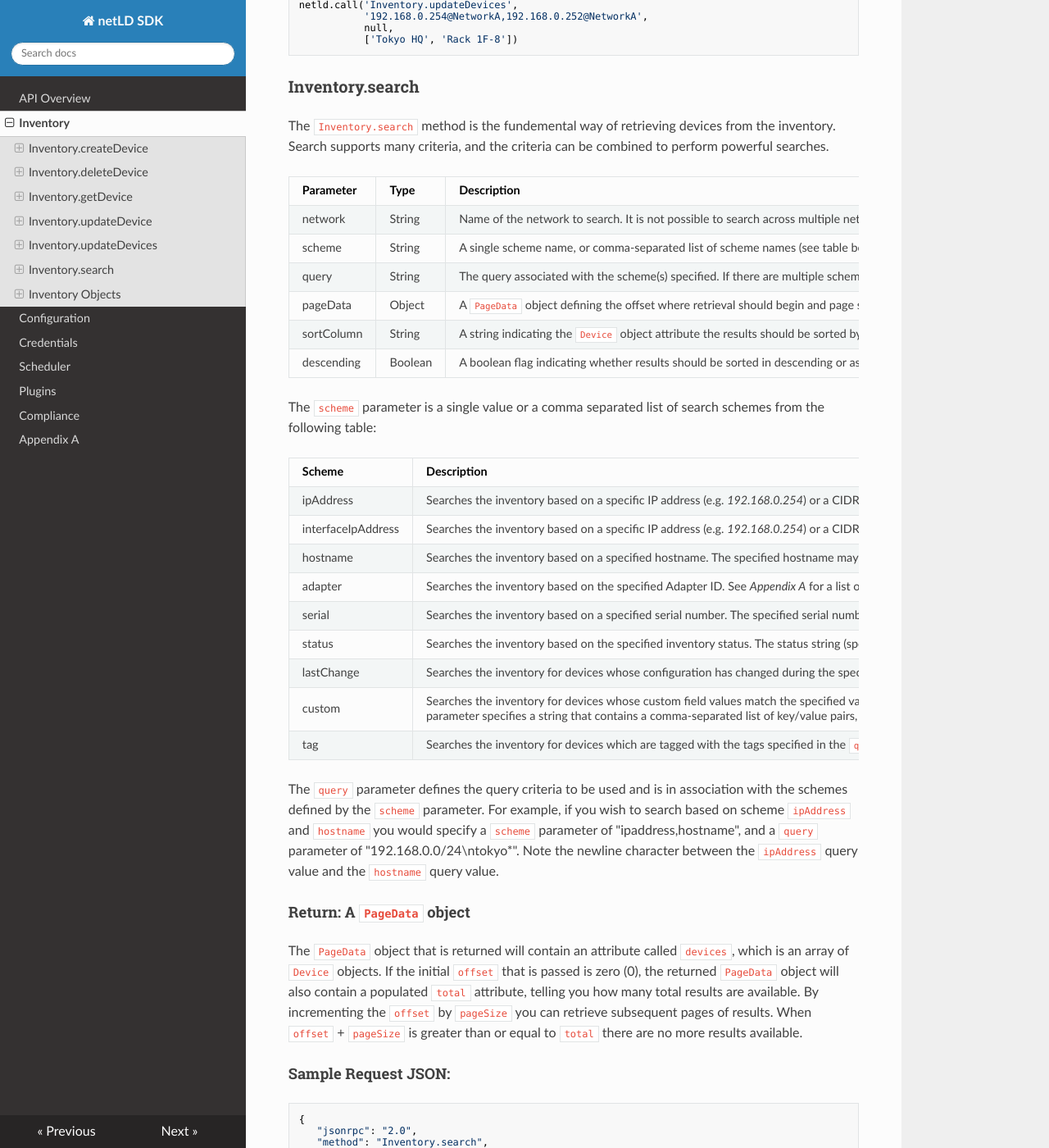
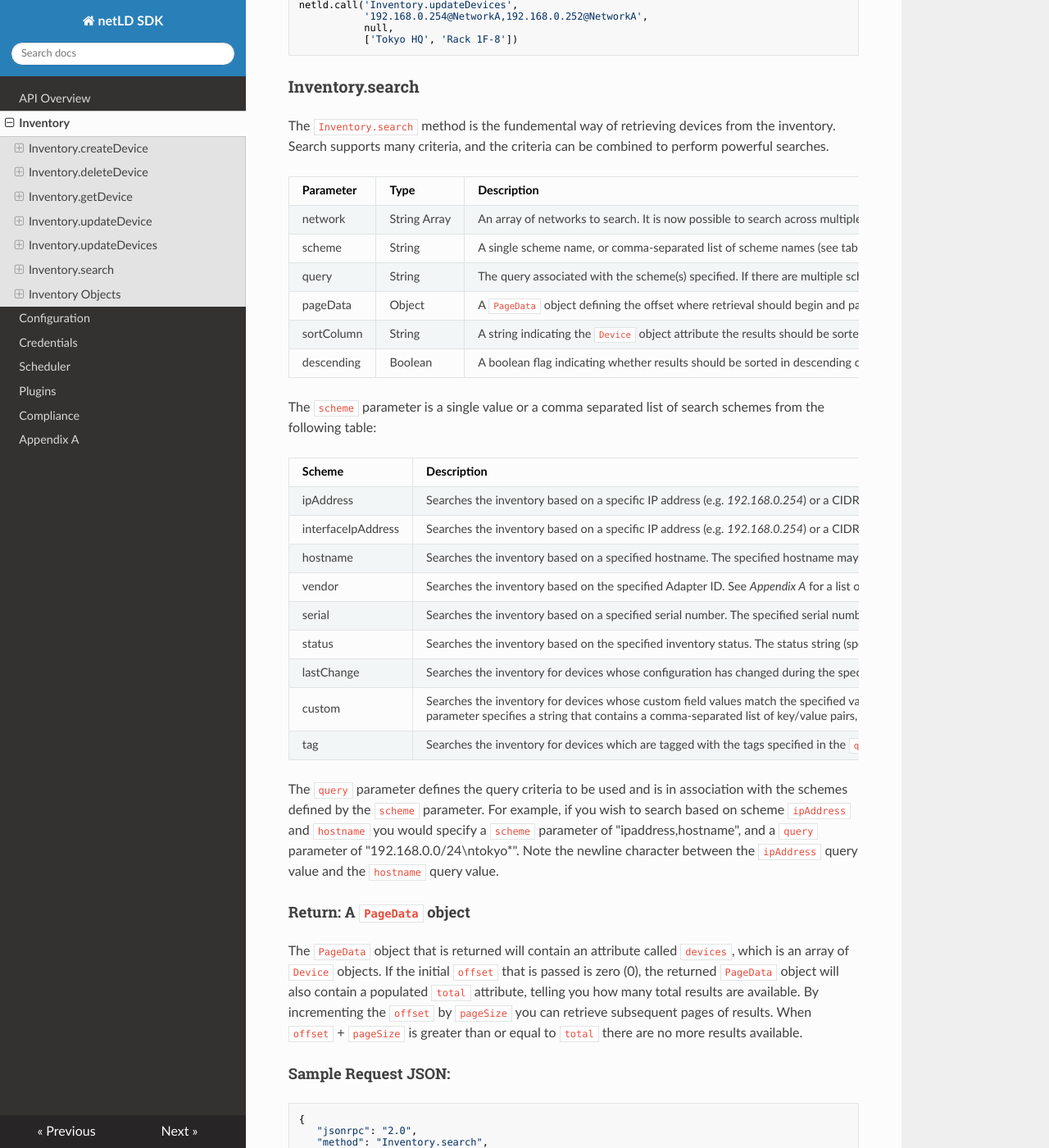
Before and after one commit to logicvein/NetLD-SDK, an MkDocs documentation site: the page built from docs/Inventory.md, in a window 1280 px wide and 1400 px high, scrolled down 2576 px. Shown: the whole window at 82% size. Built offline with MkDocs 1.6.1, drawn with Linux system fonts in a browser that asks for light colours; nearby versions of some CDN libraries; old or Windows-style settings are respelled for this version of MkDocs.

Commit message:
Update Inventory.md

```diff
--- a/docs/Inventory.md
+++ b/docs/Inventory.md
@@ -106,7 +106,7 @@ The ``Inventory.search`` method is the fundemental way of retrieving devices fro
 
 | Parameter     | Type          | Description      |
 | ------------- | ------------- | --------------   |
-| network       | String  | Name of the network to search. It is not possible to search across multiple networks in the same operation. |
+| network       | String Array | An array of networks to search. It is now possible to search across multiple networks in the same operation. |
 | scheme        | String  | A single scheme name, or comma-separated list of scheme names (see table below) |
 | query         | String  | The query associated with the scheme(s) specified.  If there are multiple schemes specified, the query parameter should contain new-line (\n) characters between each query string |
 | pageData      | Object        | A ``PageData`` object defining the offset where retrieval should begin and page size |
@@ -120,7 +120,7 @@ The ``scheme`` parameter is a single value or a comma separated list of search s
 | ipAddress          | Searches the inventory based on a specific IP address (e.g. *192.168.0.254*) or a CIDR (*10.0.0.0/24*) |
 | interfaceIpAddress | Searches the inventory based on a specific IP address (e.g. *192.168.0.254*) or a CIDR (*10.0.0.0/24*) where the search includes not only the management IP address but also all of the device interface IP addresses |
 | hostname           | Searches the inventory based on a specified hostname.  The specified hostname may be an exact hostname or a name with leading and/or trailing wildcard character (asterisk) |
-| adapter            | Searches the inventory based on the specified Adapter ID.  See *Appendix A* for a list of Adapter IDs |
+| vendor             | Searches the inventory based on the specified Adapter ID.  See *Appendix A* for a list of Adapter IDs |
 | serial             | Searches the inventory based on a specified serial number.  The specified serial number may be an exact serial number or a string with leading and/or trailing wildcard character (asterisk) |
 | status             | Searches the inventory based on the specified inventory status.  The status string (specified in the *query* parameter) must be one of these values: "N" (<i>NONE</i>), "S" (<i>SUCCESS</i>), "C" (<i>COMPLIANCE VIOLATION</i>), "I" (<i>INVALID CREDENTIALS</i>), "F" (<i>OTHER FAILURE</i>) |
 | lastChange         | Searches the inventory for devices whose configuration has changed during the specified time period.  Valid values are: "24h", "7d", "30d", or a range in this format: *YYYY-MM-DD/YYYY-MM-DD* (eg. *2012-01-01/2012-06-01*) |
@@ -146,7 +146,7 @@ When ``offset`` + ``pageSize`` is greater than or equal to ``total`` there are n
    "jsonrpc": "2.0",
    "method": "Inventory.search",
    "params": {
-              "network": "Default",
+              "network": ["Default"],
               "scheme": "ipAddress",
               "query": "10.0.3.0/24",
               "pageData": {
@@ -227,7 +227,7 @@ When ``offset`` + ``pageSize`` is greater than or equal to ``total`` there are n
    "jsonrpc": "2.0",
    "method": "Inventory.search",
    "params": {
-              "network": "Default",
+              "network": ["Default"],
               "scheme": "ipAddress,custom",
               "query": "10.0.3.0/24\ncustom2=New York*,custom4=core",
               "pageData": {
```
